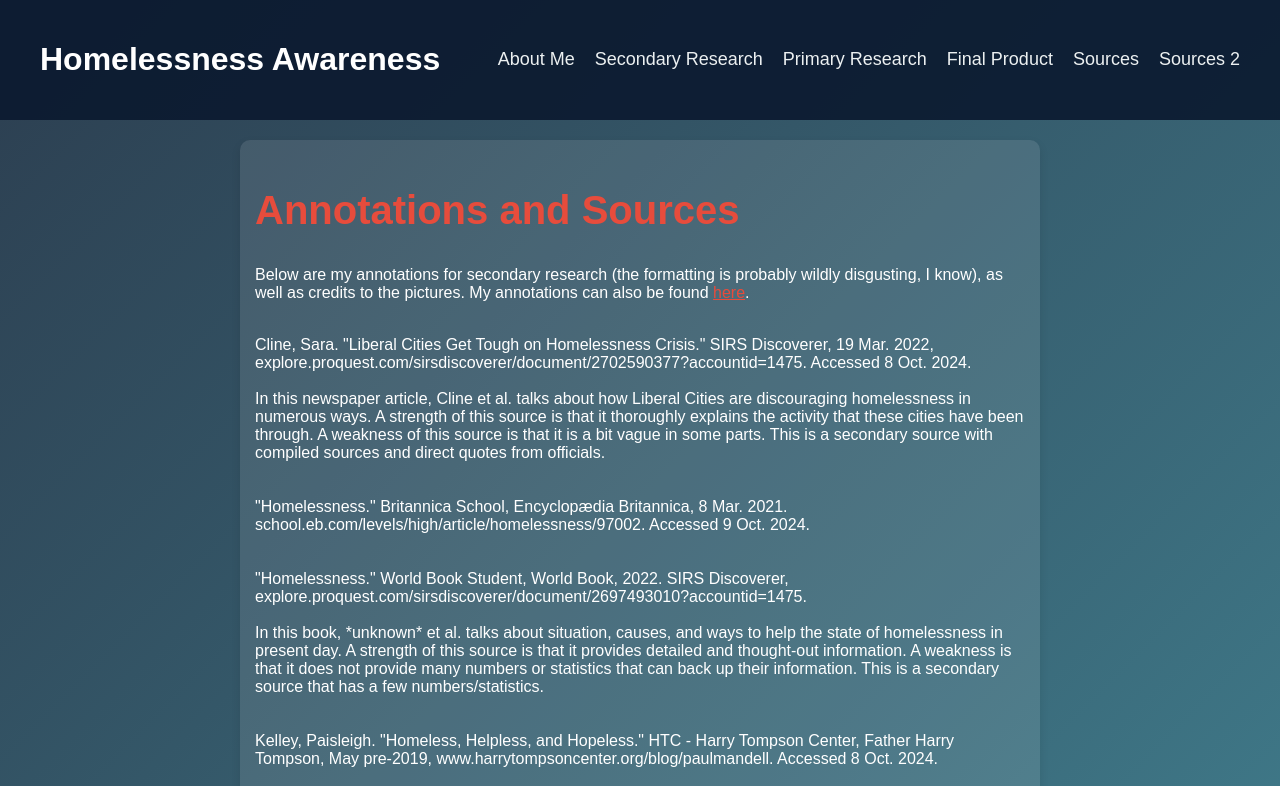
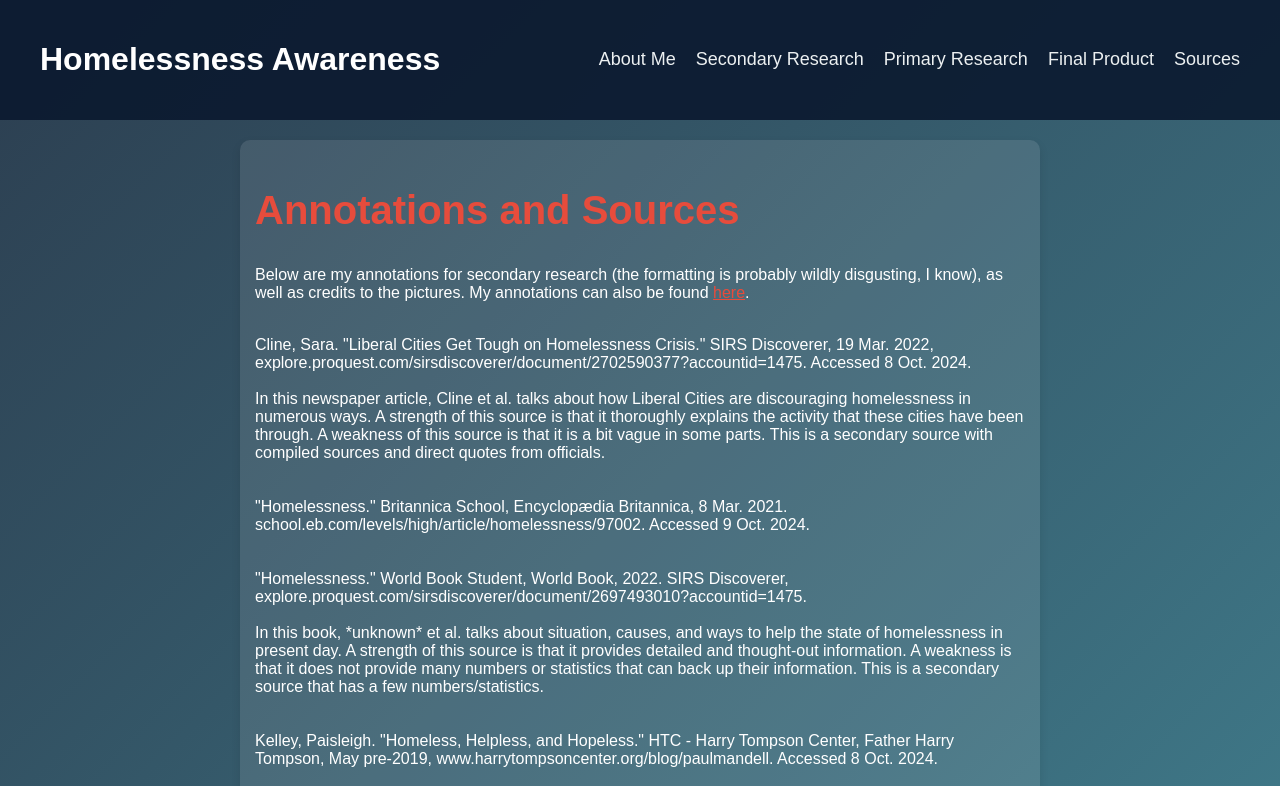
Before and after one commit to thecatthatflies/homelessnessresearch.github.io, a plain HTML site: page sources.html in a window 1280 px wide. Shown: the top 786 px of the page. Drawn offline with Linux system fonts and the light colour scheme.

Commit message:
Update sources.html

```diff
--- a/sources.html
+++ b/sources.html
@@ -90,7 +90,6 @@
                 <a href="primary-research.html">Primary Research</a>
                 <a href="final-product.html">Final Product</a>
                 <a href="sources.html">Sources</a>
-		<a href="ggra2.html">Sources 2</a>
             </nav>
         </div>
     </header>
```
